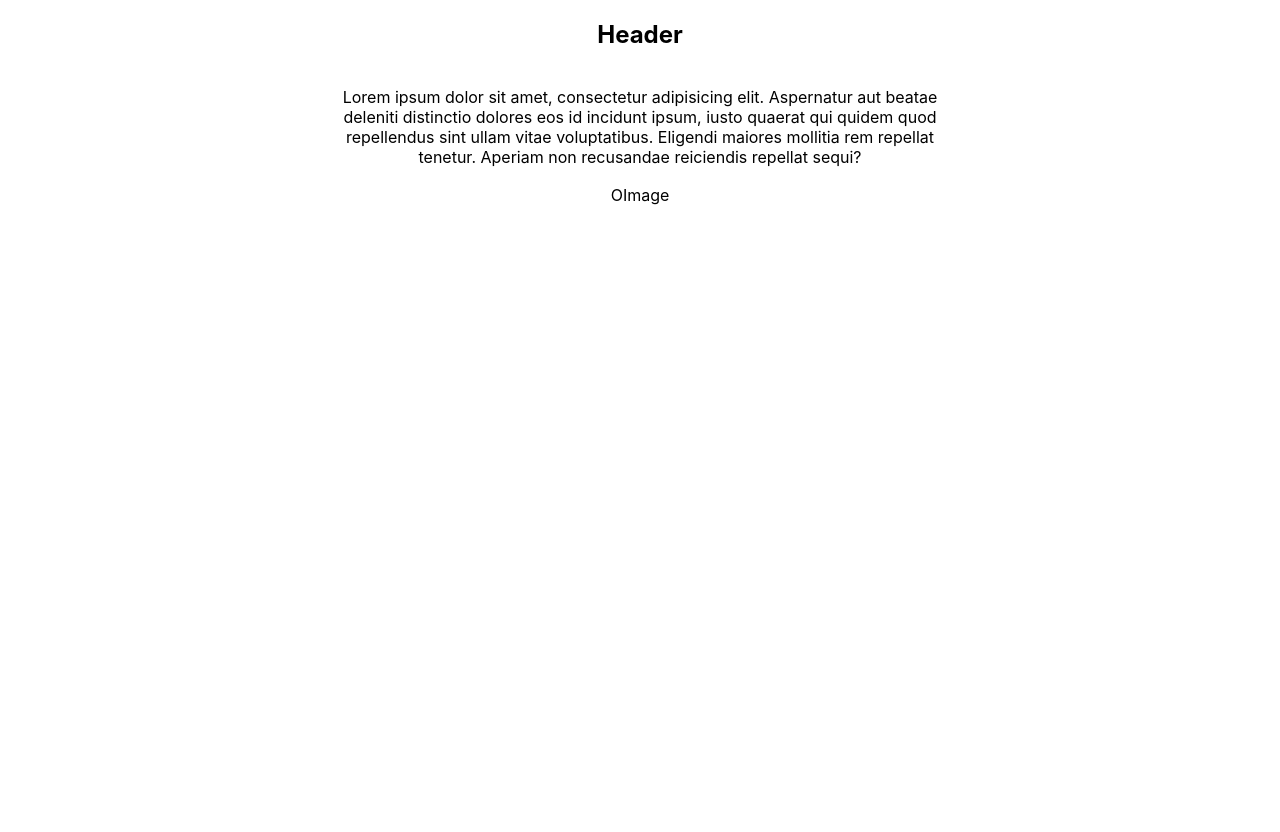
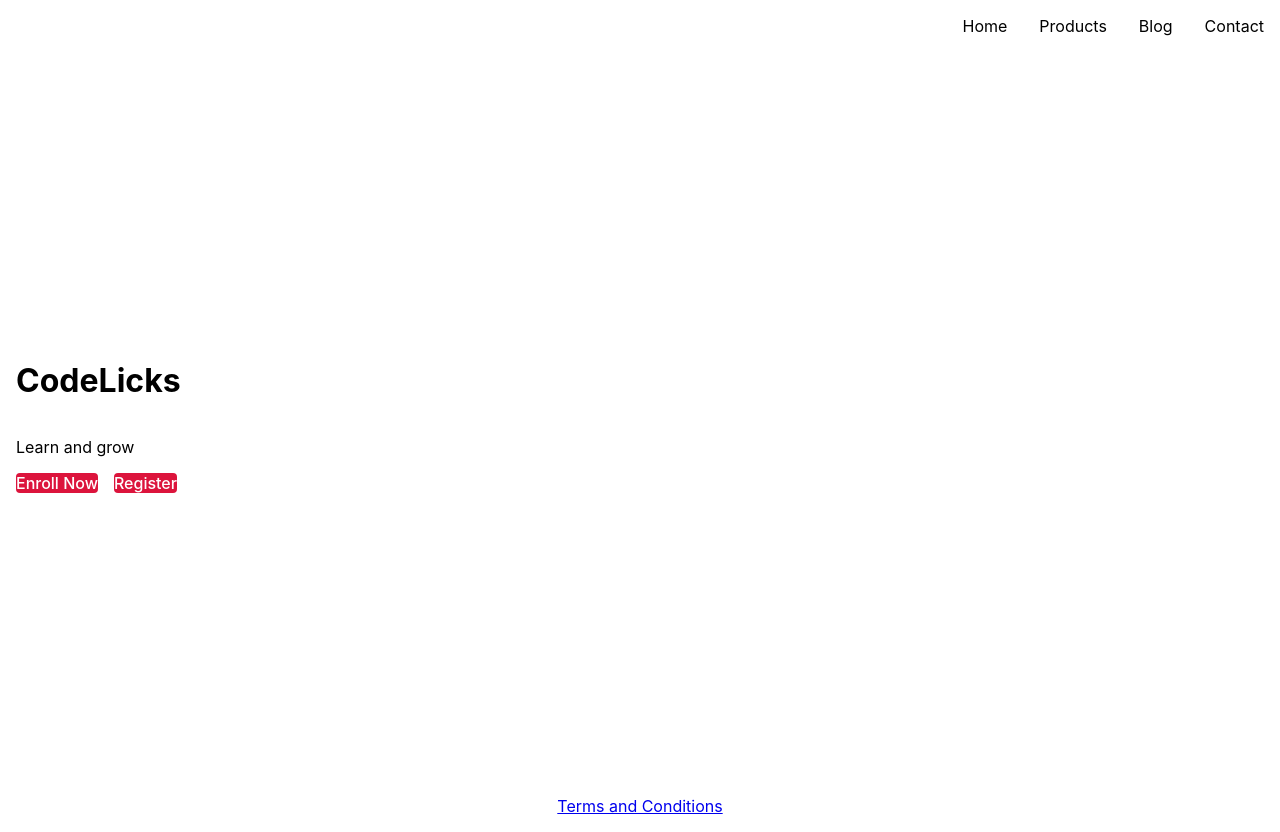
Before and after one commit to razakhalid/react-design-patterns, a React (Create React App) app: page / in a window 1280 px wide. Before the commit the page ends 800 px from the top, so only its background shows below. Built offline with nearby package versions, Linux system fonts and the light colour scheme.

Commit message:
implemented cover pattern

```diff
--- a/src/components/ComponentRenderer.jsx
+++ b/src/components/ComponentRenderer.jsx
@@ -41,6 +41,8 @@ import BundledMenu from "./inline-bundle-pattern/start";
 import Menu from "./inline-pattern/start";
 import {GiftCardList} from "./pad-pattern/start";
 import {Profile} from "./center-pattern/start";
+import {NewProductsList} from "./media-wrapper-pattern/start";
+import {HeroPage} from "./cover-pattern/start";
 
 // LAYOUT COMPONENT PATTERNS
 const LeftSideComp = ({ title }) => {
@@ -330,7 +332,12 @@ export function ComponentRenderer() {
             {/*<GiftCardList></GiftCardList>*/}
 
             {/*  Center Pattern  */}
-            <Profile></Profile>
+            {/*<Profile></Profile>*/}
+
+            {/*  Media Wrapper Pattern  */}
+            {/*<NewProductsList></NewProductsList>*/}
+
+            <HeroPage></HeroPage>
         </>
     );
 }
--- /dev/null
+++ b/src/components/cover-pattern/start.jsx
@@ -0,0 +1,70 @@
+import {Layers} from '../layers-pattern/start';
+import {InlineBundle} from "../inline-bundle-pattern/start";
+import {Button} from "../pad-pattern/component";
+import {styled} from "styled-components";
+import {spaceSchema} from "../common/spaces";
+import { Pad } from "../pad-pattern/start";
+
+const Cover = styled.div.attrs(({ children, top, bottom }) => {
+    return {
+        children: (
+            <>
+                { top && <div>{top}</div> }
+                <div data-cover-child>{children}</div>
+                { bottom && <div>{bottom}</div> }
+            </>
+        )
+    }
+})`
+    display: grid;
+    gap: ${ (props) => spaceSchema[props.gutter] ?? spaceSchema.l };
+    min-block-size: ${ (props) => props.minHeight ?? "100vh" };
+    min-height: 100vh;
+    grid-template-rows: ${ ({ top, bottom }) => {
+        return (top && bottom)
+                ? "auto 1fr auto"
+                : top
+                ? "auto 1fr"
+                : bottom
+                ? "1fr auto"
+                : "1fr"
+    } };
+    > [data-cover-child] {
+        align-self: center;
+    }
+
+`;
+
+const Top = () => {
+    return (
+        <InlineBundle gutter="xl" justify="end">
+                <span>Home</span>
+                <span>Products</span>
+                <span>Blog</span>
+                <span>Contact</span>
+            </InlineBundle>
+    )
+}
+
+const Bottom = () => {
+    return (
+        <InlineBundle gutter="xl" justify="center">
+            <a href="/#">Terms and Conditions</a>
+        </InlineBundle>
+    )
+}
+
+export const HeroPage = () => {
+    return (
+        <Cover top={<Top></Top>} bottom={<Bottom></Bottom>} as={Pad} padding="l">
+            <Layers gutter="l">
+                <h1>CodeLicks</h1>
+                <span>Learn and grow</span>
+                <InlineBundle gutter="l">
+                    <Button primary>Enroll Now</Button>
+                    <Button>Register</Button>
+                </InlineBundle>
+            </Layers>
+        </Cover>
+    )
+}
--- /dev/null
+++ b/src/components/media-wrapper-pattern/start.jsx
@@ -0,0 +1,58 @@
+import { Description } from "../pad-pattern/component";
+import {Grid} from "../grid-pattern/start";
+import {styled} from "styled-components";
+
+const MediaWrapper = styled.div`
+    --n: ${ (props) => props.ratio ? props.ratio[0] : 1 };
+    --d: ${ (props) => props.ratio ? props.ratio[1] : 1 };
+    aspect-ratio: var(--n) / var(--d);
+    @supports not (aspect-ratio: 1/1) {
+        padding-bottom: calc(var(--d) / var(--n) * 100%);
+    }
+    position: relative;
+    width: 18rem;
+    height: 18rem;
+    > * {
+        position: absolute;
+        top: 0;
+        bottom: 0;
+        left: 0;
+        right: 0;
+        overflow: hidden;
+        display: flex;
+        justify-content: center;
+        align-items: center;
+    }
+    > img, > video {
+        width: 100%;
+        height: 100%;
+        object-fit: cover;
+    }
+`;
+
+const NewProducts = () => {
+    return (
+        <div>
+            <MediaWrapper ratio={[1,1]}>
+                <img
+                    src="https://i.ebayimg.com/images/g/6CAAAOSwz-dgfGWl/s-l960.webp"
+                    alt=""
+                />
+                <Description>Yellow Shirt - $ 19.99</Description>
+            </MediaWrapper>
+        </div>
+    )
+}
+
+export const NewProductsList = () => {
+    return (
+        <>
+            <Grid gutter="xl" minItemWidth="18rem">
+                <NewProducts/>
+                <NewProducts/>
+                <NewProducts/>
+                <NewProducts/>
+            </Grid>
+        </>
+    )
+}
```
